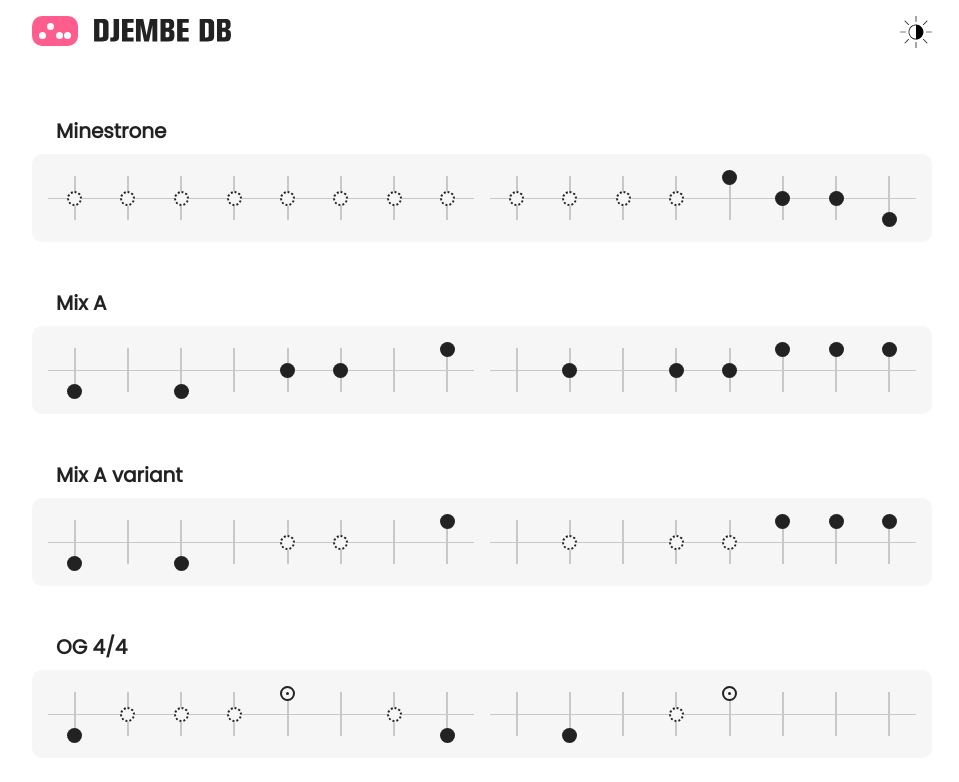
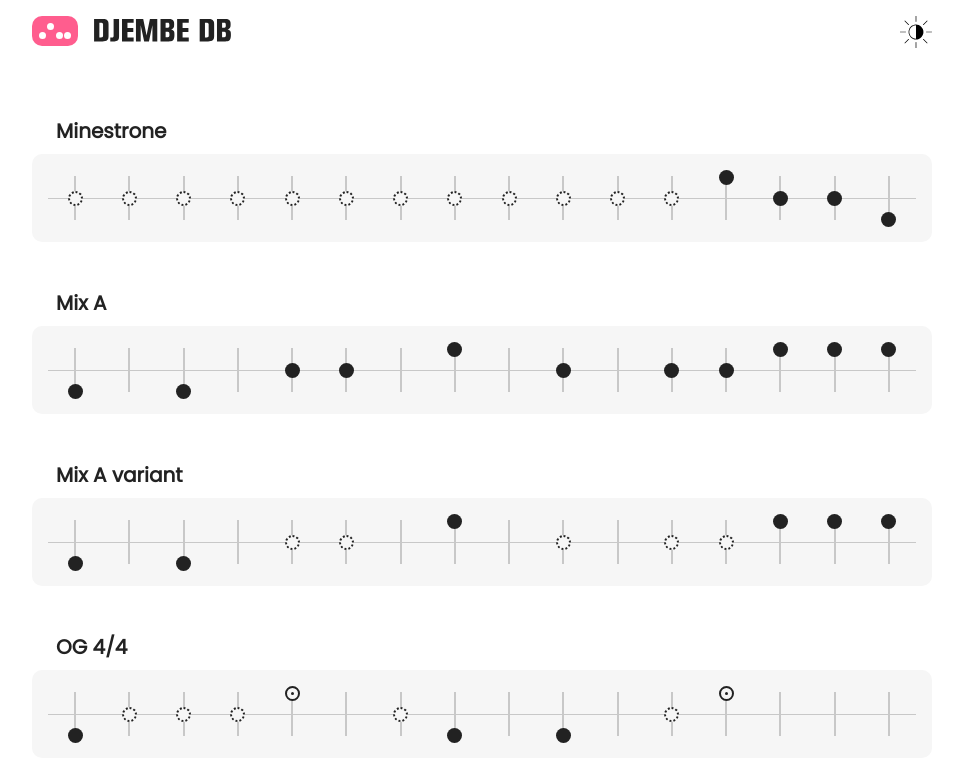
Before and after one commit to Marcobaldessari/djembedb-react, a React (Create React App) app: page / in a window 1280 px wide. Shown: the top 782 px of the page, without its empty margins (158-1117 px from the left). Built offline with nearby package versions, Linux system fonts and the light colour scheme; no server answers.

Commit message:
removes gap between measures

```diff
--- a/src/style.css
+++ b/src/style.css
@@ -161,8 +161,6 @@ a {
 .song-card .notation-frame {
   display: -ms-grid;
   display: grid;
-  -webkit-column-gap: 16px;
-  column-gap: 16px;
   position: absolute;
   padding: 0 16px;
   top: 74px;
--- a/src/style.styl
+++ b/src/style.styl
@@ -174,7 +174,7 @@ a
         grid-template-columns repeat(4, 1fr);
     .notation-frame
         display grid
-        column-gap: 16px;
+        // column-gap: 16px;
         position absolute
         padding 0 16px
         top 74px
```
